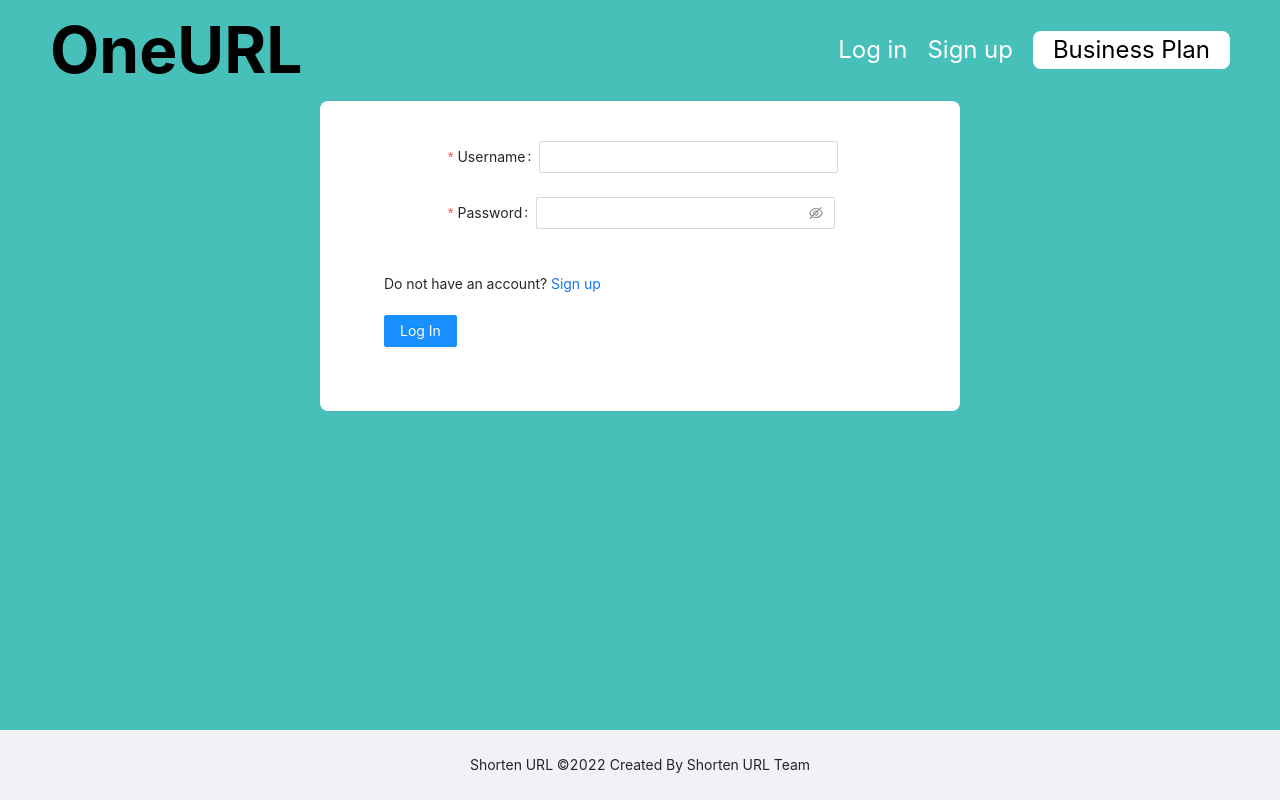
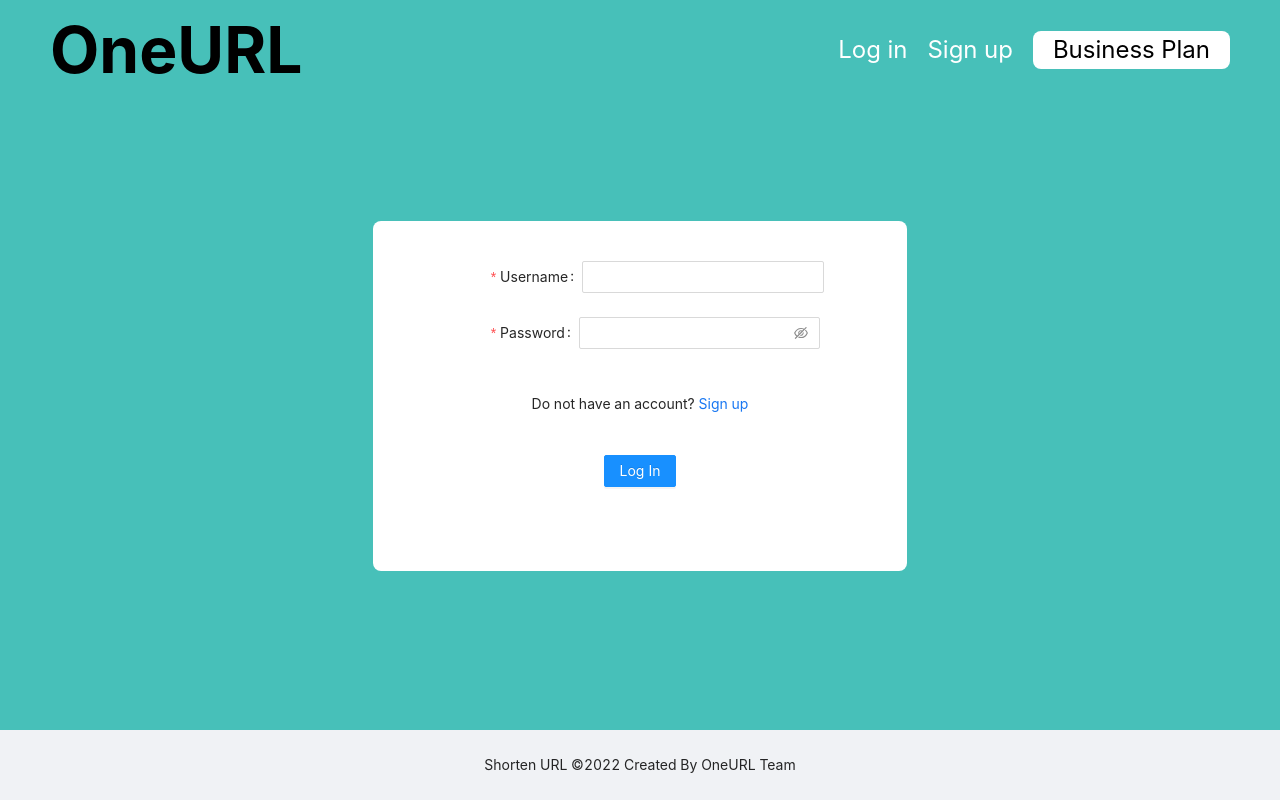
Before and after one commit to COMP539-OneURL/one-url-frontend, a React (Create React App) app: page /login in a window 1280 px wide. Built offline with nearby package versions, Linux system fonts and the light colour scheme.

Commit message:
change some layout

```diff
--- a/src/components/footer/index.jsx
+++ b/src/components/footer/index.jsx
@@ -6,7 +6,7 @@ const FooterPage = () => {
   return (
     <>
       <Footer style={{ textAlign: "center", position: "fixed", bottom: "0", width: "100%" }}>
-        Shorten URL ©2022 Created By Shorten URL Team
+        Shorten URL ©2022 Created By OneURL Team
       </Footer>
     </>
   );
--- a/src/pages/index.jsx
+++ b/src/pages/index.jsx
@@ -12,7 +12,7 @@ function App() {
     <div className="App">
       {/* <Layout> */}
         <Routes>
-          <Route path="/" element={<Home />} />
+          <Route path="/" element={<ShortenUrl />} />
           <Route path="login" element={<Login />} />
           <Route path="signup" element={<Signup />} />
           <Route path="shortenUrl" element={<ShortenUrl />} />
--- a/src/pages/login/index.jsx
+++ b/src/pages/login/index.jsx
@@ -1,5 +1,5 @@
 import React from "react";
-import { Form, Input, Button, Checkbox } from 'antd';
+import { Form, Input, Button, Row, Col } from 'antd';
 import Layout from "../../components/layout";
 import { Link } from "react-router-dom";
 
@@ -15,8 +15,8 @@ const Login = () => {
 
   return (
     <Layout>
-        <div style={{ display: 'flex', width: '100%', height: '80%', justifyContent: 'center'}}>
-          <div style={{ margin: 'auto', background: 'white', borderRadius: '0.5rem', width: '50%' }}>
+        <Row style={{marginTop:"15vh"}}>
+          <Col span={10} offset={7} style={{ margin: 'auto', background: 'white', borderRadius: '0.5rem', width: '50%' }}>
             <Form
               name="basic"
               // labelCol={{ span: 8 }}
@@ -44,10 +44,11 @@ const Login = () => {
                     <Input.Password />
                   </Form.Item>
                 </div>
-                <div style={{ paddingTop: '20px', paddingBottom: '20px'}}>
-                  Do not have an account? <Link to="/signup"><span style={{ color: '#1877F2'}}>Sign up</span></Link>
-                </div>
+                <Row justify="center" style={{ paddingTop: '20px', paddingBottom: '20px'}}>
+                  <Col>Do not have an account? <Link to="/signup"><span style={{ color: '#1877F2'}}>Sign up</span></Link></Col>
+                </Row>
 
+                <Row justify="center" style={{ paddingTop: '20px', paddingBottom: '20px'}}>
                 <Form.Item
                   wrapperCol={{ offset: 0 }}
                 >
@@ -55,10 +56,11 @@ const Login = () => {
                     Log In
                   </Button>
                 </Form.Item>
+                </Row>
               </div>
             </Form>
-          </div>
-        </div>
+          </Col>
+        </Row>
     </Layout>
   )
 }
--- a/src/pages/shortenUrl/index.jsx
+++ b/src/pages/shortenUrl/index.jsx
@@ -32,7 +32,7 @@ const ShortenUrl = () => {
   return (
     <Layout>
       <Form onFinish={onFinish}>
-        <Row style={{ marginTop: "180px" }}>
+        <Row style={{ marginTop: "15vh" }}>
           <Col span={11} offset={6}>
             <Row>
               <Item
--- a/src/pages/signup/index.jsx
+++ b/src/pages/signup/index.jsx
@@ -1,5 +1,5 @@
 import React from "react";
-import { Form, Input, Button } from "antd";
+import { Form, Input, Button, Row, Col } from "antd";
 import Layout from "../../components/layout";
 import { Link } from "react-router-dom";
 
@@ -14,8 +14,8 @@ const Signup = () => {
 
   return (
     <Layout>
-      <div style={{ display: "flex", width: "100%", height: "80%", justifyContent: "center" }}>
-        <div style={{ margin: "auto", background: "white", borderRadius: "0.5rem", width: "50%" }}>
+      <Row style={{ marginTop: "10vh" }}>
+        <Col span={10} offset={7} style={{ margin: "auto", background: "white", borderRadius: "0.5rem", width: "50%" }}>
           <Form
             name='basic'
             // labelCol={{ span: 8 }}
@@ -26,6 +26,7 @@ const Signup = () => {
             onFinishFailed={onFinishFailed}
             autoComplete='off'
           >
+            <Row justify='middle'>
               <div style={{ width: "80%", margin: "auto", paddingTop: "40px", paddingBottom: "40px" }}>
                 <div style={{ paddingLeft: "8rem" }}>
                   <Form.Item
@@ -52,22 +53,24 @@ const Signup = () => {
                     <Input.Password />
                   </Form.Item>
                 </div>
-              <div style={{ paddingTop: "20px", paddingBottom: "20px" }}>
+                <Row justify='center' style={{ paddingTop: "20px", paddingBottom: "20px" }}>
                   Already have an account?{" "}
                   <Link to='/login'>
                     <span style={{ color: "#1877F2" }}>Log In</span>
                   </Link>
-              </div>
-
+                </Row>
+                <Row justify='center' style={{ paddingTop: "20px", paddingBottom: "20px" }}>
                   <Form.Item wrapperCol={{ offset: 0 }}>
                     <Button type='primary' htmlType='submit'>
                       Sign Up
                     </Button>
                   </Form.Item>
+                </Row>
               </div>
+            </Row>
           </Form>
-        </div>
-      </div>
+        </Col>
+      </Row>
     </Layout>
   );
 };
```
Lines whose indentation alone changed are shown as unchanged.
